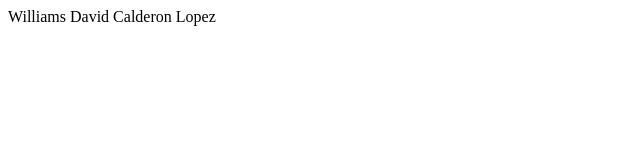
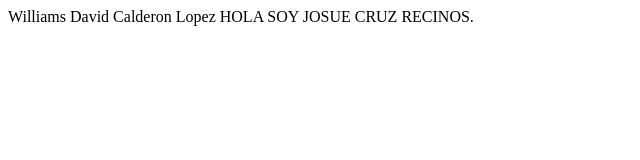
Before and after one commit to josuc9123/practica102, a plain HTML site: page index.html in a window 1280 px wide. Shown: the whole page, without its empty margins (0-640 px from the left). Drawn offline with Linux system fonts and the light colour scheme.

Commit message:
Update index.html

```diff
--- a/index.html
+++ b/index.html
@@ -2,7 +2,8 @@
 <html>
 <head>
 	<title>Williams David Calderon Lopez</title>
-	<a> Williams David Calderon Lopez </a>
+	<a> Williams David Calderon Lopez
+	HOLA SOY JOSUE CRUZ RECINOS.</a>
 </head>
 <body>
 
```
